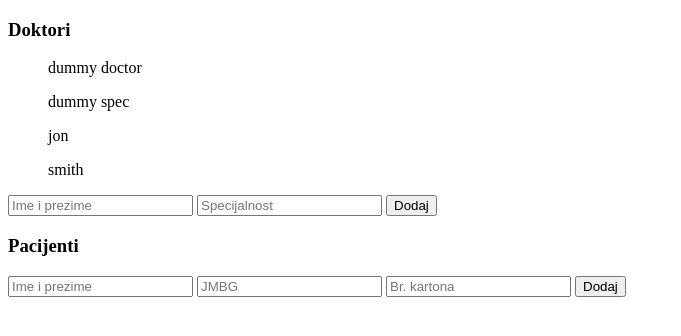
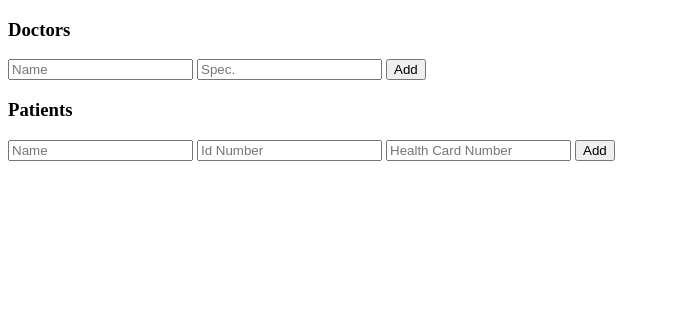
Before and after one commit to bojancvoro/health-institution, a plain HTML site: page index.html in a window 1280 px wide. Shown: the whole page, without its empty margins (0-681 px from the left). Drawn offline with Linux system fonts and the light colour scheme.

Commit message:
add comments, remove console.logs, fix names

```diff
--- a/app.js
+++ b/app.js
@@ -1,10 +1,10 @@
 // ********MODEL********
 // maintains data
-// creates doctor and patient objects and adds them to data storage (addData object)
+// creates doctor and patient objects and adds them to data storage
 
 const model = (function () {
     const appData = {
-        doctors: [{ name: "dummy doctor", specialty: "dummy spec", }, { name: "jon", specialty: "smith" }],
+        doctors: [],
         patients: []
     }
 
@@ -95,29 +95,29 @@ const view = (function () {
             patientElement.innerHTML = `<p>${patient.name}</p><p>${patient.idNumber}</p><p>${patient.cardNumber}</p>`;
             patientsContainerDiv.appendChild(patientElement);
 
+            // create and append an element displaying data on chosen doctor
             const chosenDoctorElement = document.createElement("p");
             patientsContainerDiv.appendChild(chosenDoctorElement);
 
+            // if doctor has been chosen, display the data, else display "no doctor chosen"
+            //  and create and append select element with doctor options
             if (patient.chosenDoctor) {
                 chosenDoctorElement.innerHTML = `<p>${patient.chosenDoctor}</p>`;
             } else {
-                chosenDoctorElement.innerHTML = "(nema)";
+                chosenDoctorElement.innerHTML = "(no doctor chosen)";
                 const selectDoctorElement = document.createElement("select");
                 const defaultOption = document.createElement("option");
-                defaultOption.innerHTML = "Izaberite lekara";
+                defaultOption.innerHTML = "Choose doctor";
                 selectDoctorElement.add(defaultOption);
                 selectDoctorElement.innerHTML += doctorsListStr;
                 patientsContainerDiv.appendChild(selectDoctorElement);
             }
-
             document.getElementById("patientList").appendChild(patientsContainerDiv);
         });
-
     }
 
     function handleChooseDoctor(e) {
         e.preventDefault();
-        console.log(e.target.parentNode);
         return {
             chosenDoctor: e.target.value,
             patientIndex: e.target.parentNode.id
@@ -136,7 +136,6 @@ const view = (function () {
 
 // *****CONTROLLER*****
 // holds event handlers, receives methods from other two modules and runs them
-// "brings the other two modules together"
 
 const controller = (function (model, view) {
 
@@ -161,7 +160,6 @@ const controller = (function (model, view) {
     function handleChooseDoctor(e) {
         e.preventDefault();
         const data = view.handleChooseDoctor(e);
-        console.log(data);
         model.handleChooseDoctor(data.patientIndex, data.chosenDoctor);
         view.handleDisplayPatients(model.appData.patients, model.appData.doctors)
     }
@@ -170,7 +168,4 @@ const controller = (function (model, view) {
     patientForm.addEventListener("submit", handleAddPatient);
     patientList.addEventListener("change", handleChooseDoctor);
 
-    // not needed?
-    view.handleDisplayDoctors(model.appData.doctors);
-
 })(model, view);
--- a/index.html
+++ b/index.html
@@ -10,26 +10,25 @@
 <body>
 
     <div>
-        <h3>Doktori</h3>
+        <h3>Doctors</h3>
         <ul id="doctorList"></ul>
         <form id="doctorForm">
-            <input type="text" placeholder="Ime i prezime" id="doctorNameInput">
-            <input type="text" placeholder="Specijalnost" id="doctorSpecialtyInput">
-            <button>Dodaj</button>
+            <input type="text" placeholder="Name" id="doctorNameInput">
+            <input type="text" placeholder="Spec." id="doctorSpecialtyInput">
+            <button>Add</button>
         </form>
     </div>
     <div>
-        <h3>Pacijenti</h3>
+        <h3>Patients</h3>
         <div id="patientList"></div>
         <form id="patientForm">
-            <input type="text" placeholder="Ime i prezime" id="patientNameInput">
-            <input type="text" placeholder="JMBG" id="patientIdInput">
-            <input type="text" placeholder="Br. kartona" id="patientCardNoInput">
-            <button>Dodaj</button>
+            <input type="text" placeholder="Name" id="patientNameInput">
+            <input type="number" placeholder="Id Number" id="patientIdInput">
+            <input type="number" placeholder="Health Card Number" id="patientCardNoInput">
+            <button>Add</button>
         </form>
     </div>
 
-    <script src="testing.js"></script>
     <script src="app.js"></script>
 </body>
 </html>
```
